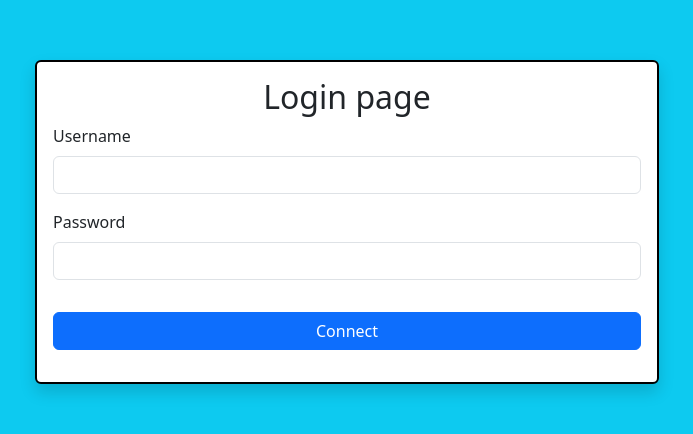
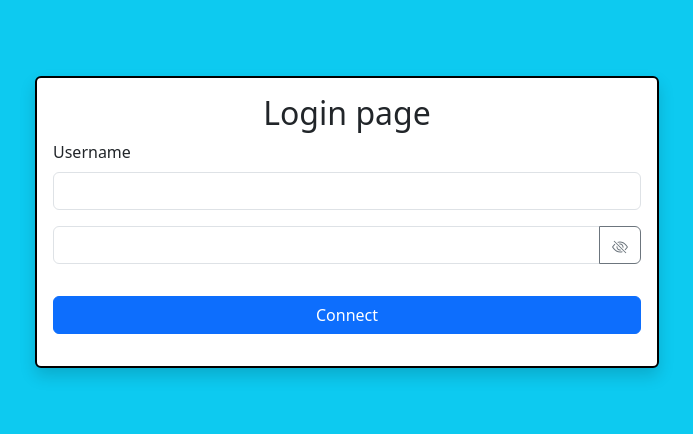
Before and after one commit to Edmondbrn/react_project, a React (Create React App) app in the folder frontend/: page /login in a window 1280 px wide. Shown: the part 170-604 px from the top of the page, without its empty margins (293-986 px from the left). Built offline with nearby package versions, Linux system fonts and the light colour scheme; no server answers.

Commit message:
add react-icon lib + show-hide password option

```diff
--- a/frontend/package.json
+++ b/frontend/package.json
@@ -12,6 +12,7 @@
     "react": "^19.1.0",
     "react-bootstrap": "^2.10.10",
     "react-dom": "^19.1.0",
+    "react-icons": "^5.5.0",
     "react-router-dom": "^7.6.2",
     "react-scripts": "5.0.1",
     "web-vitals": "^2.1.4"
--- a/frontend/src/features/login/components/LoginForm.jsx
+++ b/frontend/src/features/login/components/LoginForm.jsx
@@ -1,11 +1,15 @@
+import { useState } from "react";
 import FormField from "../../../shared/ui/components/FormField";
 import LoadingFormBtn from "../../../shared/ui/components/LoadingFormBtn";
 import useLoginForm from "../hooks/useLoginForm";
+import { BsEye, BsEyeSlash } from "react-icons/bs";
+
 
 
 function LoginForm() {
 
     const {formData, changeHandler, errors, handleSubmit, isLoading} = useLoginForm();
+    const [showPassword, setShowPassword] = useState(false);
 
     return (
         <div className='p-3 bg-info'>
@@ -24,19 +28,30 @@ function LoginForm() {
                             error = {errors.username}
                         />
 
-                        <FormField
-                            label = "Password"
-                            name = "password"
-                            type = "password"
-                            value = {formData.password}
-                            onChange = {changeHandler}
-                            error = {errors.password}
-                        />
+                        <div className="input-group mb-3">
+                            <input
+                                type={showPassword ? "text" : "password"}
+                                className="form-control"
+                                name="password"
+                                value={formData.password}
+                                onChange={changeHandler}
+                            />
+                            <button
+                                type="button"
+                                className="btn btn-outline-secondary"
+                                onClick={() => setShowPassword(!showPassword)}
+                            >
+                                {showPassword ? <BsEye />: <BsEyeSlash />}
+
+                            </button>
+                        </div>
+
 
                         <LoadingFormBtn
                             text = "Connect"
                             isLoading = {isLoading}
                         />
+
                     </form>
                 </div>
             </div>
```
Also changed, not shown: frontend/src/shared/ui/components/LoadingBtn.jsx (added, +25 -0 lines), 1 other file (tests, documents, lock files or other folders).
